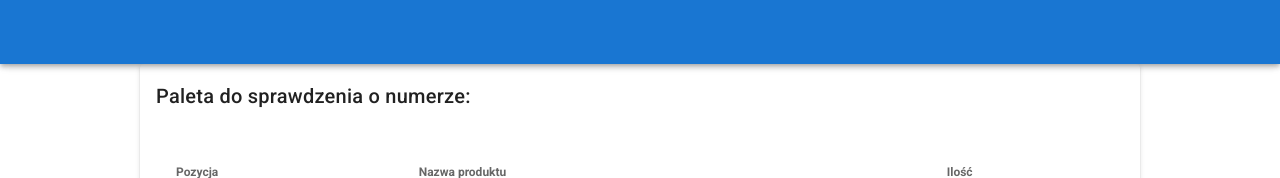
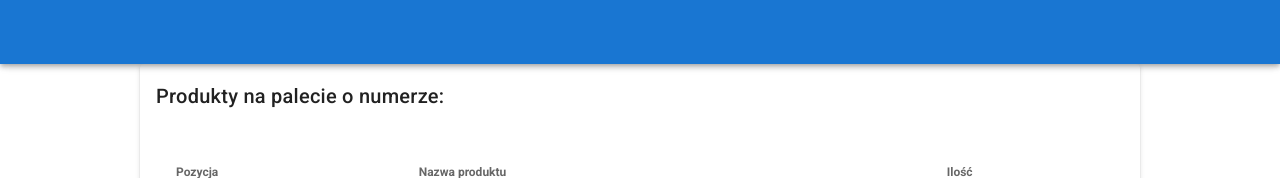
Before and after one commit to nowaczewskimarcin/pallet-check-frontend, a Vue app: page /palletcheck/palletproductsview/1 in a window 1280 px wide. Shown: the top 178 px of the page. Built offline with nearby package versions, Linux system fonts and the light colour scheme.

Commit message:
add coretly name to product name

```diff
--- a/src/views/PalletProductsView.vue
+++ b/src/views/PalletProductsView.vue
@@ -1,7 +1,8 @@
 <template>
 
-    <v-card class="mx-auto" max-width="1000" :loading="loading">
-        <v-card-title>Paleta do sprawdzenia o numerze:</v-card-title>
+    <v-card class="mx-auto" max-width="1000">
+        <v-card-title :palletNumber="palletNumber">Produkty na palecie o numerze: {{ palletNumber }}
+        </v-card-title>
         <v-container class="mb-3 pa-md-5 mx-lg-auto">
 
             <v-simple-table>
@@ -22,7 +23,7 @@
                     <tbody>
                         <tr v-for="(product, index) in products" :key="product.index">
                             <td> {{ index + 1 }}</td>
-                            <td>{{ product.aaa }}</td>
+                            <td>{{ product.name }}</td>
                             <td> {{ product.amount }}</td>
                         </tr>
                     </tbody>
@@ -38,15 +39,18 @@
 export default {
     name: 'PalletProductsView',
     props: {
+        palletNumber: {
+            required: true,
+            type: String,
+        }
     },
     data() {
         return {
-            palletNumber: null,
             products: [
-                { aaa: "Słuchawki", size: "małe", amount: 0 }, { aaa: "Kierownica", size: "duże", amount: 0 },
-                { aaa: "Klawiatura", size: "duże", amount: 0 }, { aaa: "Joystick", size: "małe", amount: 0 },
-                { aaa: "Mysz", size: "małe", amount: 0 }, { aaa: "Podkładka pod mysz", size: "duże", amount: 0 },
-                { aaa: "Głośniki", size: "duże", amount: 0 }, { aaa: "Kabel HDMI", size: "duże", amount: 0 },
+                { name: "Słuchawki", size: "małe", amount: 0 }, { name: "Kierownica", size: "duże", amount: 0 },
+                { name: "Klawiatura", size: "duże", amount: 0 }, { name: "Joystick", size: "małe", amount: 0 },
+                { name: "Mysz", size: "małe", amount: 0 }, { name: "Podkładka pod mysz", size: "duże", amount: 0 },
+                { name: "Głośniki", size: "duże", amount: 0 }, { name: "Kabel HDMI", size: "duże", amount: 0 },
             ],
 
         }
```
